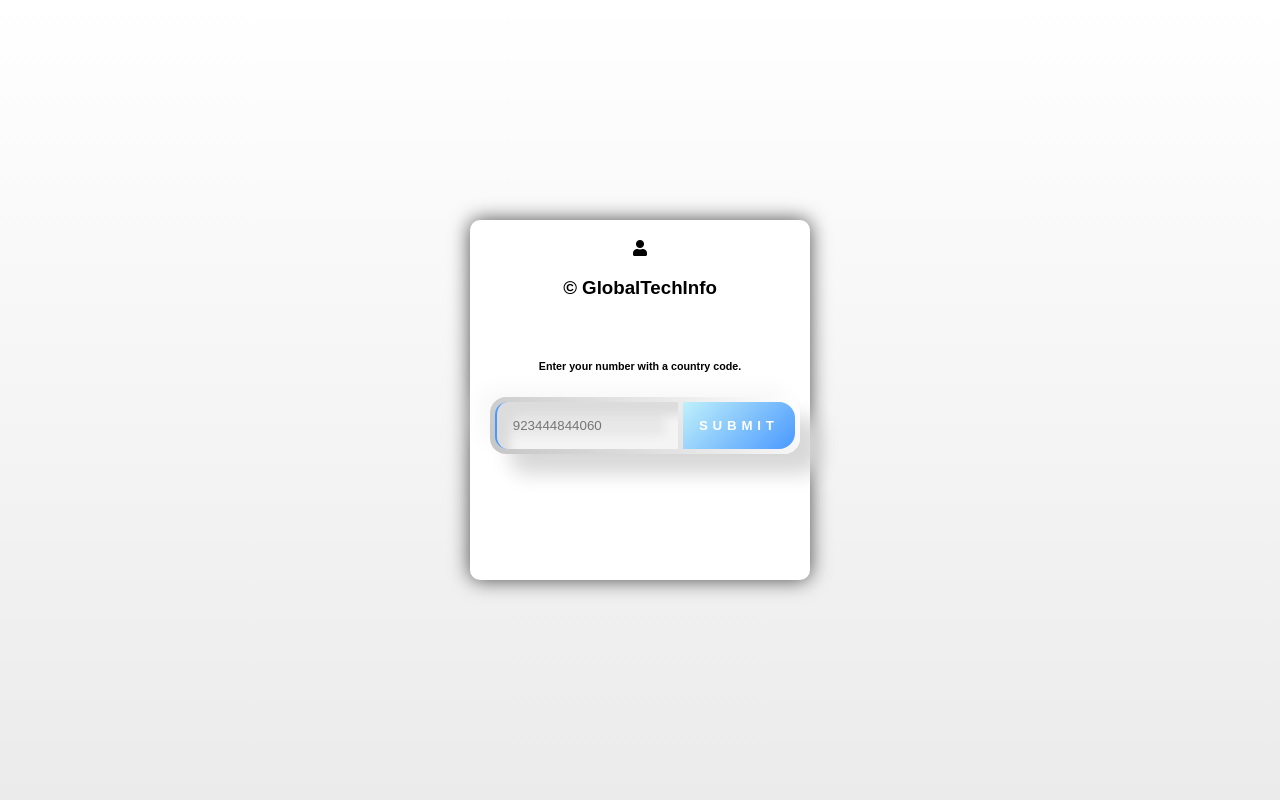
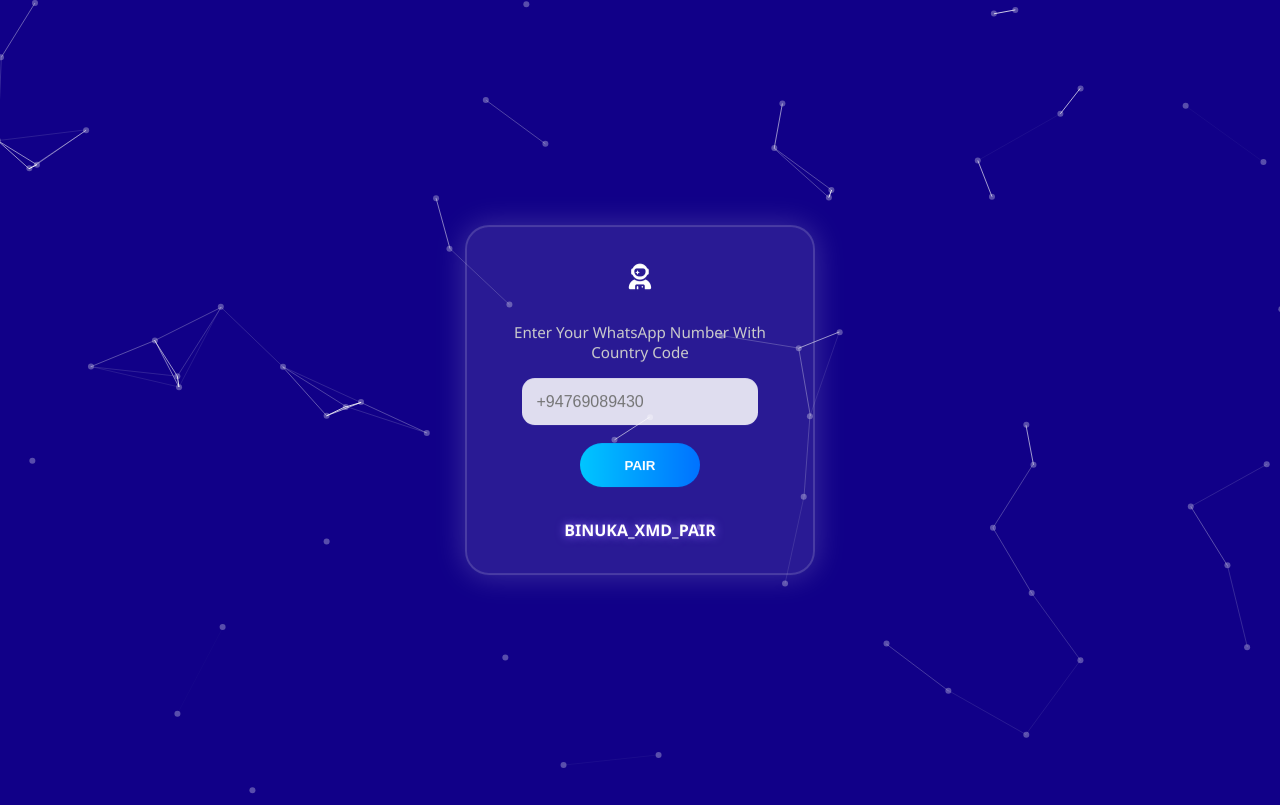
Before and after one commit to binuka2009/BINUKA_XMD_PAIR, a website: page pair.html in a window 1280 px wide. Drawn offline with nearby package versions, Linux system fonts and the light colour scheme.

Commit message:
Update pair.html

```diff
--- a/pair.html
+++ b/pair.html
@@ -1,213 +1,290 @@
+
 <!DOCTYPE html>
 <html lang="en">
 <head>
-  <meta charset="UTF-8">
-  <meta name="viewport" content="width=device-width, initial-scale=1.0">
-  <title>Pair with Me</title>
-  <link rel="stylesheet" href="https://cdnjs.cloudflare.com/ajax/libs/font-awesome/5.15.4/css/all.min.css">
+  <meta charset="UTF-8" />
+  <meta name="viewport" content="width=device-width, initial-scale=1.0"/>
+  <title>BINUKA_XMD_PAIR</title>
+  <link rel="stylesheet" href="https://cdnjs.cloudflare.com/ajax/libs/font-awesome/6.4.0/css/all.min.css"/>
   <style>
+    * {
+      margin: 0;
+      padding: 0;
+      box-sizing: border-box;
+    }
+
     body {
-      display: flex;
-      justify-content: center;
-      align-items: center;
       height: 100vh;
-      margin: 0;
-      background: linear-gradient(to bottom, #ffffff, #ebebeb);
-      font-family: Arial, sans-serif;
+      font-family: 'Segoe UI', sans-serif;
+      background: #108;
+      overflow: hidden;
+    }
+
+    #particles-js {
+      position: absolute;
+      width: 100%;
+      height: 100%;
+      background: url('') no-repeat center center fixed;
+      background-size: cover;
+      z-index: 0;
+    }
+
+    .overlay {
+      position: absolute;
+      width: 100%;
+      height: 100%;
+      backdrop-filter: blur(6px);
+      background: rgba(0, 0, 0, 0.5);
+      z-index: 1;
     }
 
     .container {
-      display: flex;
-      flex-direction: column;
-      align-items: center;
+      z-index: 2;
+      position: relative;
+      width: 100%;
+      max-width: 350px;
+      margin: auto;
+      top: 50%;
+      transform: translateY(-50%);
+      padding: 2rem;
+      background: rgba(255,255,255,0.1);
+      border-radius: 1.5rem;
+      text-align: center;
+      box-shadow: 0 0 30px rgba(255,255,255,0.2);
+      backdrop-filter: blur(0px);
+      color: #fff;
+      border: 2px solid rgba(255,255,255,0.15); /* subtle border added */
     }
 
-    .box {
-      width: 300px;
-      height: 320px;
-      padding: 20px;
-      position: relative;
-      text-align: center;
-      background-color: #fff;
-      border-radius: 10px;
-      transform: perspective(1000px) rotateY(0deg);
-      box-shadow: 0 0 20px rgba(0, 0, 0, 0.7);
-      position: relative;
+    h2 {
+      font-size: 1.6rem;
+      margin-bottom: 0.4rem;
     }
 
-    #text {
-      color: #000; /* Set the text color to black (#000) */
+    h4 {
+      font-weight: 400;
+      font-size: 0.95rem;
+      margin-bottom: 1rem;
+      color: #ccc;
     }
 
-    .input-container input {
-      color: #000; /* Set the text color to black (#000) */
+    .input-group {
+      display: flex;
+      gap: 0.5rem;
+      border-radius: 0.8rem;
+      margin-bottom: 1.2rem;
+      flex-wrap: wrap;
+      animation: floatUp 0.7s ease-in-out;
     }
 
-    .centered-text {
-      color: #000; /* Set the text color to black (#000) */
+    .input-group input {
+      flex: 1;
+      padding: 0.9rem;
+      font-size: 1rem;
+      border: none;
+      border-radius: 0.8rem;
+      background: rgba(255,255,255,0.85);
+      color: #000;
     }
 
-    .input-container {
-      display: flex;
-      background: white;
-      border-radius: 1rem;
-      background: linear-gradient(45deg, #c5c5c5 0%, #ffffff 100%);
-      box-shadow: 20px 20px 20px #d8d8d8, -10px -10px 20px #f8f8f8;
-      padding: 0.3rem;
-      gap: 0.3rem;
-      max-width: 300px; /* Set your desired maximum width */
-      width: 100%;
+    .input-group button {
+      padding:  0.9rem 2rem;
+      background: linear-gradient(to right, #00c6ff, #0072ff);
+      border: none;
+      color: white;
+      font-weight: bold;
+      cursor: pointer;
+      border-radius: 80.8rem;
+      transition: all 0.3s ease;
+    }
+.input-group {
+  display: flex;
+  flex-direction: column; /* input + button එක vertical කරයි */
+  align-items: center;    /* center align කරයි */
+}
+
+.input-group button {
+  width: 120px;   /* fixed width දාගන්න */
+  margin-top: 10px;
+}
+
+    .input-group button:hover {
+      background: linear-gradient(to right, #43e97b, #38f9d7);
+      color: black;
     }
 
-    .input-container input {
-      border-radius: 0.8rem 0 0 0.8rem;
-      background: #e8e8e8;
-      box-shadow: inset 13px 13px 10px #dcdcdc, inset -13px -13px 10px #f4f4f4;
-      width: 100%;
-      flex-basis: 75%;
-      padding: 1rem;
-      border: none;
-      border-left: 2px solid #4998FF;
-      color: #5e5e5e;
-      transition: all 0.2s ease-in-out;
+    .status, #pairResult {
+      margin-top: 1rem;
+      font-weight: bold;
     }
 
-    .input-container input:focus {
-      border-left: 2px solid #4998FF;
-      outline: none;
-      box-shadow: inset 13px 13px 10px #BFF0FA, inset -13px -13px 10px #f4f4f4;
+    .glow-text {
+      margin-top: 2rem;
+      font-size: 1rem;
+      font-weight: bold;
+      text-shadow: 0 0 5px #f0f, 0 0 10px #f0f, 0 0 20px #0ff;
+      animation: glowPulse 3s infinite;
     }
 
-    .input-container button {
-      flex-basis: 25%;
-      padding: 1rem;
-      background: linear-gradient(135deg, #BFF0FA 0%, #4998FF 100%);
-      font-weight: 900;
-      letter-spacing: 0.3rem;
-      text-transform: uppercase;
-      color: white;
-      border: none;
-      width: 100%;
-      border-radius: 0 1rem 1rem 0;
-      transition: all 0.2s ease-in-out;
+    .copy-code {
+      cursor: pointer;
+      background: rgba(255,255,255,0.15);
+      padding: 0.8rem;
+      border-radius: 0.5rem;
+      color: yellow;
+      margin-top: 1rem;
+      transition: 0.2s;
     }
 
-    .input-container button:hover {
-      background: linear-gradient(135deg, #BFF0FA 0%, #4998ffc4 100%);
+    .copy-code:hover {
+      background: rgba(255,255,255,0.4);
+      color: #000;
     }
 
-    @media (max-width: 500px) {
-      .input-container {
+    .spinner {
+      display: inline-block;
+      width: 24px;
+      height: 24px;
+      border: 3px solid #fff;
+      border-top: 3px solid #00eaff;
+      border-radius: 50%;
+      animation: spin 1s linear infinite;
+      margin: 10px auto;
+    }
+
+    @keyframes spin {
+      0% { transform: rotate(0deg); }
+      100% { transform: rotate(360deg); }
+    }
+
+    @keyframes floatUp {
+      0% { transform: translateY(20px); opacity: 0; }
+      100% { transform: translateY(0); opacity: 1; }
+    }
+
+    @keyframes glowPulse {
+      0% { text-shadow: 0 0 5px #f0f; }
+      50% { text-shadow: 0 0 15px #0ff; }
+      100% { text-shadow: 0 0 5px #f0f; }
+    }
+
+    .music-icon {
+      position: fixed;
+      bottom: 10px;
+      right: 15px;
+      color: #fff;
+      font-size: 1.6rem;
+      z-index: 3;
+      animation: pulse 2s infinite;
+      cursor: pointer; /* pointer cursor for clickable */
+      user-select: none;
+    }
+
+    @keyframes pulse {
+      0%, 100% { transform: scale(1); opacity: 0.8; }
+      50% { transform: scale(1.2); opacity: 1; }
+    }
+
+    @media (max-width: 480px) {
+      .input-group {
         flex-direction: column;
       }
 
-      .input-container input {
+      .input-group input,
+      .input-group button {
+        width: 100%;
         border-radius: 0.8rem;
-      }
-
-      .input-container button {
-        padding: 1rem;
-        border-radius: 0.8rem;
-      }
-    }
-
-    .centered-text {
-      text-align: center;
-    }
-
-    @media (max-width: 500px) {
-      .box {
-        width: 90%;
-      }
-    }
-
-    @media (max-width: 500px) {
-      .input-container input {
-        border-radius: 0.8rem;
-        width: 80%;
-      }
-
-      .input-container button {
-        padding: 1rem;
-        border-radius: 0.9rem;
-        width: 100%;
       }
     }
   </style>
 </head>
 <body>
+
+  <!-- 🌌 Background & blur -->
+  <div id="particles-js"></div>
+  <div class="hover"></div>
+
+  <!-- 🧊 Main UI -->
   <div class="container">
-    <div class="main">
-      <div class="box" id="box">
-        <div id="text">
-          <i class="fa fa-user"></i>
-          <p>
-            <h3 class="centered-text">© GlobalTechInfo</h3>
-            <br>
-            <h6>Enter your number with a country code.</h6>
-            <div class="input-container">
-              <input placeholder="923444844060" type="number" id="number" placeholder="Enter your phone number with a country code" name="">
-              <button id="submit">Submit</button>
-            </div>
+    <h2><i class="fa-solid fa-user-astronaut"></i></h2>
+    <br>
+    <h4> Enter Your WhatsApp Number With Country Code </h4>
 
-            <a id="waiting-message" class="centered-text" style="display: none;">Please wait for some time</a>
-            <br>
-            <br>
-            <main id="pair"></main>
-          </p>
-        </div>
-      </div>
+    <div class="input-group">
+      <input type="number" id="number" placeholder="+94769089430" autocomplete="off" />
+      <button id="submit">PAIR</button>
     </div>
+
+    <div id="status" class="status"></div>
+    <div id="pairResult"></div>
+
+    <div class="glow-text">BINUKA_XMD_PAIR</div>
   </div>
+
+  <!-- Scripts -->
   <script src="https://cdnjs.cloudflare.com/ajax/libs/axios/1.0.0-alpha.1/axios.min.js"></script>
+  <script src="https://cdn.jsdelivr.net/particles.js/2.0.0/particles.min.js"></script>
   <script>
-    let a = document.getElementById("pair");
-    let b = document.getElementById("submit");
-    let c = document.getElementById("number");
-    let box = document.getElementById("box");
+    particlesJS("particles-js", {
+      particles: {
+        number: { value: 50 },
+        color: { value: "#ffffff" },
+        shape: { type: "circle" },
+        opacity: { value: 0.3 },
+        size: { value: 3 },
+        move: { enable: true, speed: 2 }
+      },
+      interactivity: {
+        detect_on: "canvas",
+        events: { onhover: { enable: true, mode: "repulse" } }
+      }
+    });
 
-    async function Copy() {
-      let text = document.getElementById("copy").innerText;
-      let obj = document.getElementById("copy");
-      await navigator.clipboard.writeText(obj.innerText.replace('CODE: ', ''));
-      obj.innerText = "COPIED";
-      obj.style = "color:blue;font-weight:bold";
-      obj.size = "5";
-      setTimeout(() => {
-        obj.innerText = text;
-        obj.style = "color:black;font-weight-bold";
-        obj.size = "5";
-      }, 500);
+    const submitBtn = document.getElementById("submit");
+    const numberInput = document.getElementById("number");
+    const statusText = document.getElementById("status");
+    const resultDiv = document.getElementById("pairResult");
+    const musicToggle = document.getElementById("music-toggle");
+    const music = document.getElementById("background-music");
+
+    // Music toggle logic
+    musicToggle.addEventListener("click", () => {
+      if (music.paused) {
+        music.play();
+        musicToggle.innerHTML = '<i class="fas fa-music"></i>';
+      } else {
+        music.pause();
+        musicToggle.innerHTML = '<i class="fas fa-volume-mute"></i>';
+      }
+    });
+
+    async function copyToClipboard(text) {
+      try {
+        await navigator.clipboard.writeText(text);
+        statusText.innerText = "✅ Copied to clipboard!";
+      } catch {
+        statusText.innerText = "❌ Failed to copy.";
+      }
     }
 
-    b.addEventListener("click", async (e) => {
-      e.preventDefault();
-      if (!c.value) {
-        a.innerHTML = '<a style="color:black;font-weight:bold">Enter your WhatsApp number with a country code</a><br><br>';
-      } else if (c.value.replace(/[^0-9]/g, "").length < 11) {
-        a.innerHTML = '<a style="color:black;font-weight:bold">Invalid number format</a><br><br>';
-      } else {
-        const bc = c.value.replace(/[^0-9]/g, "");
-        let bb = "";
-        let bbc = "";
-        const cc = bc.split('');
-        cc.map(a => {
-          bbc += a;
-          if (bbc.length == 3) {
-            bb += " " + a;
-          } else if (bbc.length == 8) {
-            bb += " " + a;
-          } else {
-            bb += a;
-          }
-        });
-        c.type = "text";
-        c.value = "+" + bb;
-        c.style = "color:black;font-size:20px";
-        a.innerHTML = '<a style="color:black;font-weight:bold">Please wait for some time</a><br><br>';
-        let { data } = await axios(`/code?number=${bc}`);
-        let code = data.code || "Service Unavailable";
-        a.innerHTML = '<font id="copy" onclick="Copy()" style="color:red;font-weight:bold" size="5">CODE: <span style="color:black;font-weight:bold">' + code + '</span></font><br><br><br>';
+    submitBtn.addEventListener("click", async () => {
+      const raw = numberInput.value.trim();
+      if (!raw || raw.length < 11) {
+        statusText.innerHTML = "❗ Please enter a valid number.";
+        return;
+      }
+
+      statusText.innerHTML = '<div class="spinner"></div>';
+      const number = raw.replace(/[^0-9]/g, "");
+
+      try {
+        const res = await axios(`/code?number=${number}`);
+        const code = res.data.code || "Unavailable";
+        resultDiv.innerHTML = `<div class="copy-code" onclick="copyToClipboard('${code}')">CODE: ${code}</div>`;
+        statusText.innerHTML = "";
+      } catch {
+        statusText.innerText = "❌ Failed to fetch code.";
+        resultDiv.innerHTML = "";
       }
     });
   </script>
```
